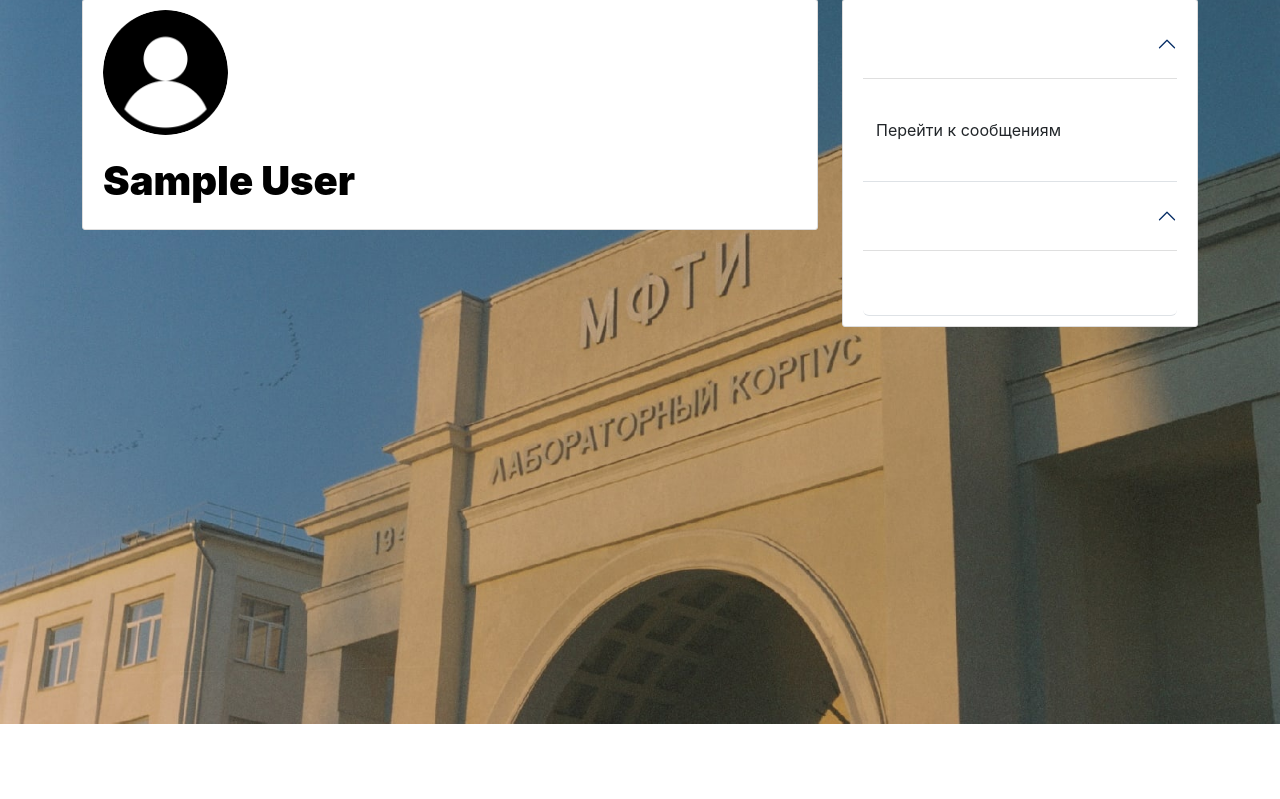
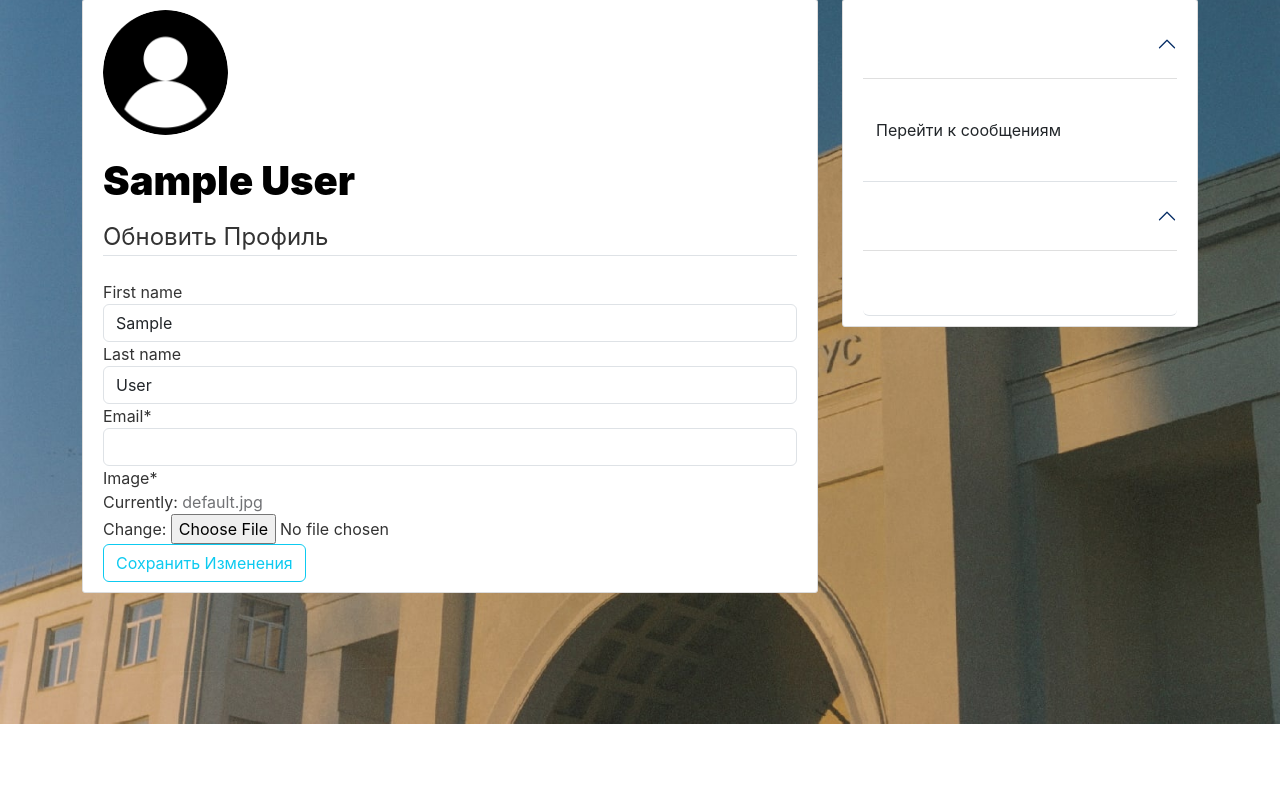
Before and after one commit to b3h4re/Makarov_SEPMP_23_24_project, a Django app: page /profile/ in a window 1280 px wide. Shown: the part 161-960 px from the top of the page. Run offline with Django 4.2, Linux system fonts and the light colour scheme; the visitor is signed in with stand-in values (Sample User, id 1); parts of the project's set-up code (start-up, migrations or seed data) failed here and were passed over; some libraries are stand-ins or nearby versions.

Commit message:
Profile update.

```diff
--- a/mipt_first_year/users/forms.py
+++ b/mipt_first_year/users/forms.py
@@ -1,6 +1,7 @@
 from django import forms
 from django.contrib.auth.models import User
 from django.contrib.auth.forms import UserCreationForm
+from .models import Profile
 
 
 class UserRegisterForm(UserCreationForm):
@@ -11,3 +12,19 @@
     class Meta:
         model = User
         fields = ['username', 'email', 'password1', 'password2', 'first_name', 'last_name']
+
+
+class UserUpdateForm(forms.ModelForm):
+    email = forms.EmailField()
+    first_name = forms.TextInput()
+    last_name = forms.TextInput()
+
+    class Meta:
+        model = User
+        fields = ['first_name', 'last_name']
+
+
+class ProfileUpdateForm(forms.ModelForm):
+    class Meta:
+        model = Profile
+        fields = ['image']
--- a/mipt_first_year/users/templates/profile.html
+++ b/mipt_first_year/users/templates/profile.html
@@ -8,6 +8,18 @@
           <h2 class="account-heading">{{ user.first_name }} {{ user.last_name }}</h2>
         </div>
       </div>
+
+        <form method="POST" enctype="multipart/form-data">
+            {% csrf_token %}
+            <fieldset class="form-group">
+                <legend class="border-bottom mb-4">Обновить Профиль</legend>
+                {{ u_form|crispy }}
+                {{ p_form|crispy }}
+            </fieldset>
+            <div class="form-group">
+                <button class="btn btn-outline-info" type="submit">Сохранить Изменения</button>
+            </div>
+        </form>
       <!-- FORM HERE -->
     </div>
 {% endblock content %}
--- a/mipt_first_year/users/views.py
+++ b/mipt_first_year/users/views.py
@@ -9,7 +9,7 @@
 
 from .tokens import account_activation_token
 
-from .forms import UserRegisterForm
+from .forms import UserRegisterForm, UserUpdateForm, ProfileUpdateForm
 from django.contrib.messages import success, error
 from django.contrib.auth.decorators import login_required
 
@@ -69,4 +69,23 @@
 
 @login_required
 def profile(request):
-    return render(request, 'profile.html')
+    if request.method == "POST":
+        u_form = UserUpdateForm(request.POST, instance=request.user)
+        p_form = ProfileUpdateForm(request.POST, request.FIKLES, instance=request.user.profile)
+
+        if u_form.is_valid() and p_form.is_valid():
+            u_form.save()
+            p_form.save()
+            success(request, "Профиль успешно обновлённ.")
+            return redirect('profile')
+
+    else:
+        u_form = UserUpdateForm(instance=request.user)
+        p_form = ProfileUpdateForm(instance=request.user.profile)
+
+    context = {
+        "u_form": u_form,
+        "p_form": p_form
+    }
+
+    return render(request, 'profile.html', context)
```
